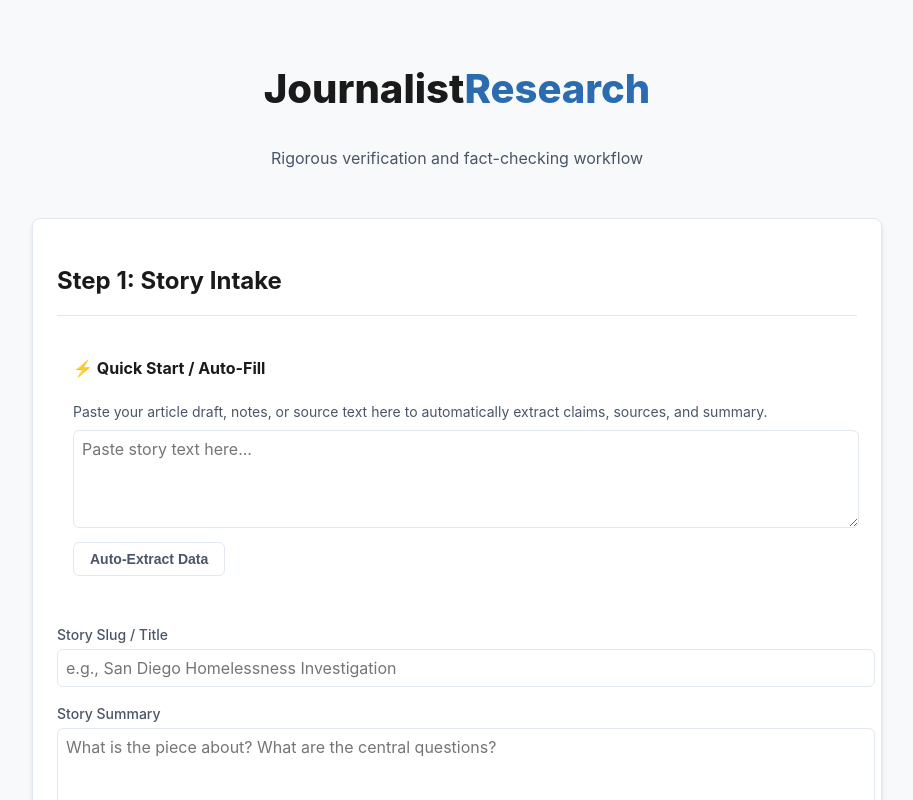
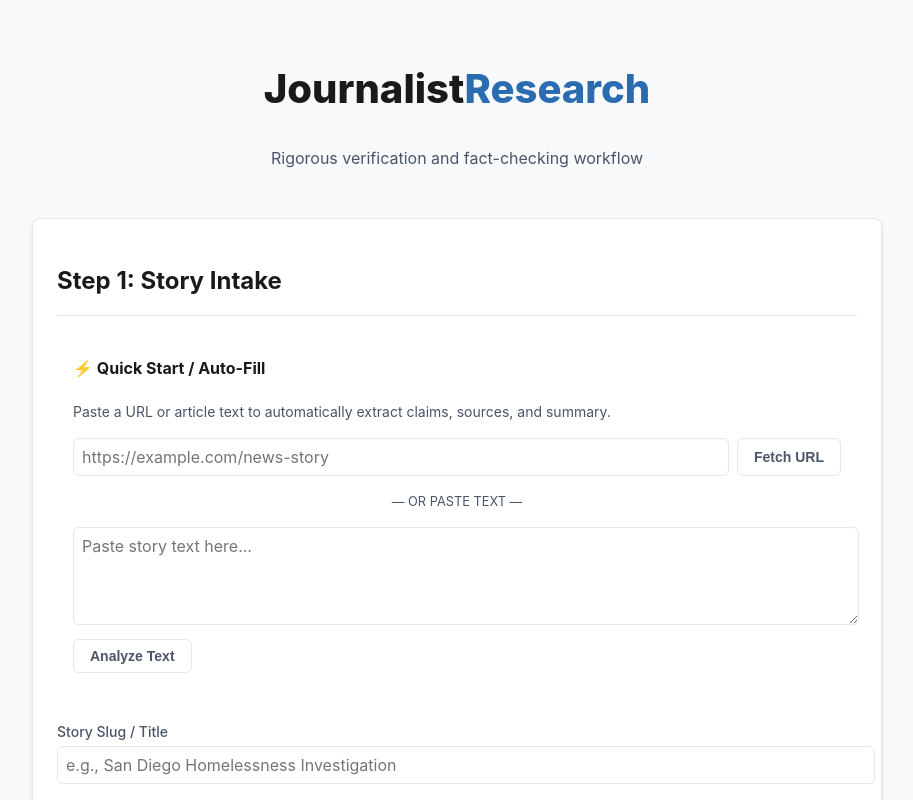
Before and after one commit to bryanengel72/journalist, a React (Vite) app: page / in a window 1280 px wide. Shown: the top 800 px of the page, without its empty margins (183-1096 px from the left). Built offline with nearby package versions, Linux system fonts and the light colour scheme.

Commit message:
Add URL fetch support with allorigins proxy

```diff
--- a/src/components/StoryIntake.tsx
+++ b/src/components/StoryIntake.tsx
@@ -12,6 +12,8 @@ export function StoryIntake({ onComplete }: StoryIntakeProps) {
     const { setStory, addClaim, addSource } = useJournalistStore();
     const [storyId] = useState(uuidv4()); // Generate ID safely
     const [rawText, setRawText] = useState('');
+    const [url, setUrl] = useState('');
+    const [isFetching, setIsFetching] = useState(false);
     const [extractedData, setExtractedData] = useState<{ claims: Claim[], sources: Source[] } | null>(null);
 
     const [formData, setFormData] = useState({
@@ -21,18 +23,56 @@ export function StoryIntake({ onComplete }: StoryIntakeProps) {
         sensitivity: 'Standard' as Story['sensitivity'],
     });
 
-    const handleAnalyze = () => {
-        if (!rawText.trim()) return;
-        const result = analyzeText(rawText, storyId);
+    const handleAnalyze = (textToAnalyze: string = rawText) => {
+        if (!textToAnalyze.trim()) return;
+        const result = analyzeText(textToAnalyze, storyId);
         setFormData(prev => ({
             ...prev,
-            title: result.title,
-            summary: result.summary
+            title: result.title || prev.title,
+            summary: result.summary || prev.summary
         }));
         setExtractedData({
             claims: result.claims,
             sources: result.sources
         });
+    };
+
+    const handleFetchUrl = async () => {
+        if (!url.trim()) return;
+        setIsFetching(true);
+        try {
+            // Use allorigins to bypass CORS for client-side fetching
+            const response = await fetch(`https://api.allorigins.win/get?url=${encodeURIComponent(url)}`);
+            const data = await response.json();
+
+            if (data.contents) {
+                const doc = new DOMParser().parseFromString(data.contents, "text/html");
+
+                // Attempt to grab the title
+                // @ts-ignore
+                const pageTitle = doc.querySelector('title')?.innerText || '';
+                // @ts-ignore
+                const h1 = doc.querySelector('h1')?.innerText || '';
+                const finalTitle = h1 || pageTitle;
+
+                // Extract text from paragraphs to avoid navigation menus and footers
+                const paragraphs = Array.from(doc.querySelectorAll('p, article'))
+                    .map(p => p.textContent)
+                    .filter(text => text && text.trim().length > 40) // content filter
+                    .join('\n\n');
+
+                if (finalTitle) {
+                    setFormData(prev => ({ ...prev, title: finalTitle }));
+                }
+                setRawText(paragraphs);
+                handleAnalyze(paragraphs);
+            }
+        } catch (error) {
+            console.error("Failed to fetch URL:", error);
+            alert("Could not fetch content from this URL. Please try pasting the text instead.");
+        } finally {
+            setIsFetching(false);
+        }
     };
 
     const handleSubmit = (e: React.FormEvent) => {
@@ -61,11 +101,36 @@ export function StoryIntake({ onComplete }: StoryIntakeProps) {
             </h2>
 
             {/* Automation Section */}
+            {/* Automation Section */}
             <div style={{ marginBottom: '2rem', padding: '1rem', backgroundColor: 'var(--color-bg-secondary)', borderRadius: 'var(--radius-md)' }}>
                 <h4 style={{ marginTop: 0 }}>⚡️ Quick Start / Auto-Fill</h4>
-                <p style={{ fontSize: '0.875rem', color: 'var(--color-text-secondary)', marginBottom: '0.5rem' }}>
-                    Paste your article draft, notes, or source text here to automatically extract claims, sources, and summary.
+                <p style={{ fontSize: '0.875rem', color: 'var(--color-text-secondary)', marginBottom: '1rem' }}>
+                    Paste a URL or article text to automatically extract claims, sources, and summary.
                 </p>
+
+                <div style={{ display: 'flex', gap: '0.5rem', marginBottom: '1rem' }}>
+                    <input
+                        className="form-input"
+                        type="url"
+                        placeholder="https://example.com/news-story"
+                        value={url}
+                        onChange={(e) => setUrl(e.target.value)}
+                        style={{ flex: 1 }}
+                    />
+                    <button
+                        type="button"
+                        onClick={handleFetchUrl}
+                        className="btn btn-secondary"
+                        disabled={!url.trim() || isFetching}
+                    >
+                        {isFetching ? 'Fetching...' : 'Fetch URL'}
+                    </button>
+                </div>
+
+                <div style={{ textAlign: 'center', marginBottom: '1rem', color: 'var(--color-text-secondary)', fontSize: '0.8rem' }}>
+                    &mdash; OR PASTE TEXT &mdash;
+                </div>
+
                 <textarea
                     className="form-textarea"
                     rows={4}
@@ -76,11 +141,11 @@ export function StoryIntake({ onComplete }: StoryIntakeProps) {
                 />
                 <button
                     type="button"
-                    onClick={handleAnalyze}
+                    onClick={() => handleAnalyze(rawText)}
                     className="btn btn-secondary"
                     disabled={!rawText.trim()}
                 >
-                    Auto-Extract Data
+                    Analyze Text
                 </button>
                 {extractedData && (
                     <span style={{ marginLeft: '1rem', fontSize: '0.85rem', color: 'var(--color-success)' }}>
```
